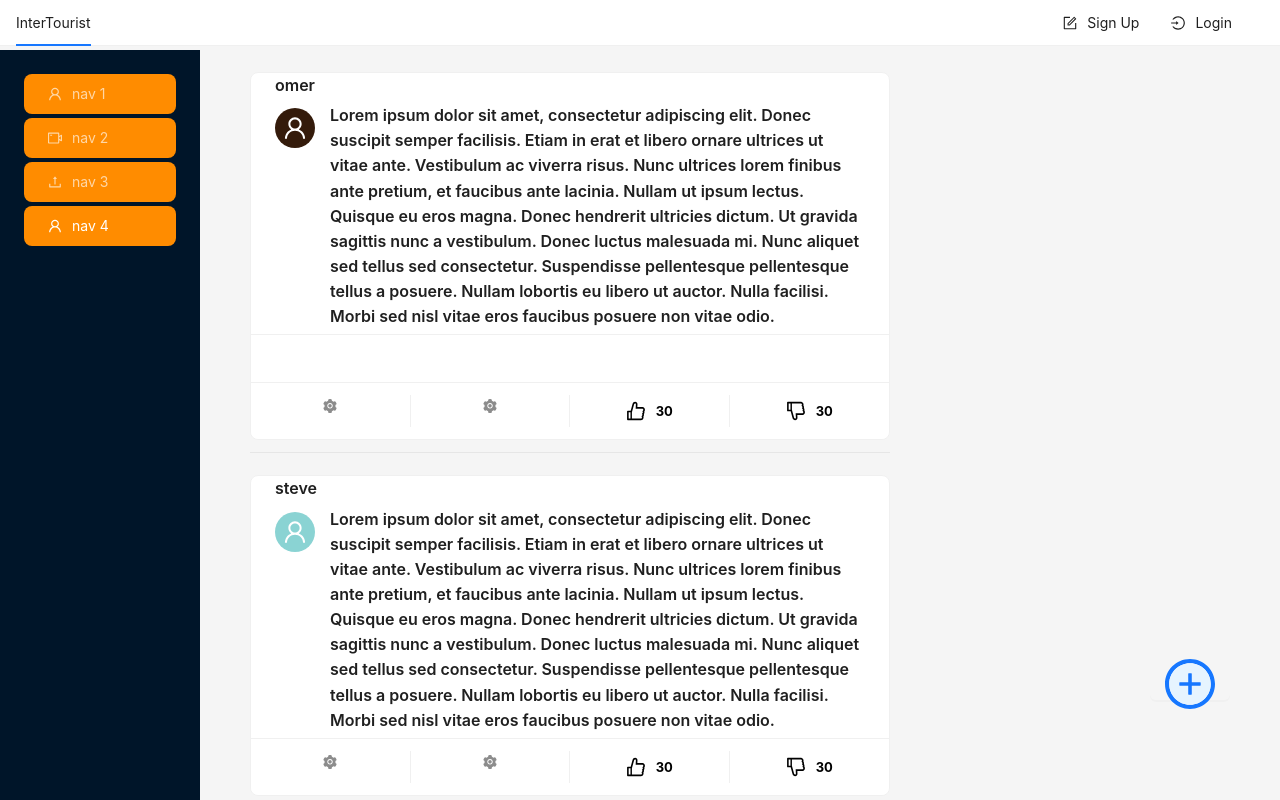
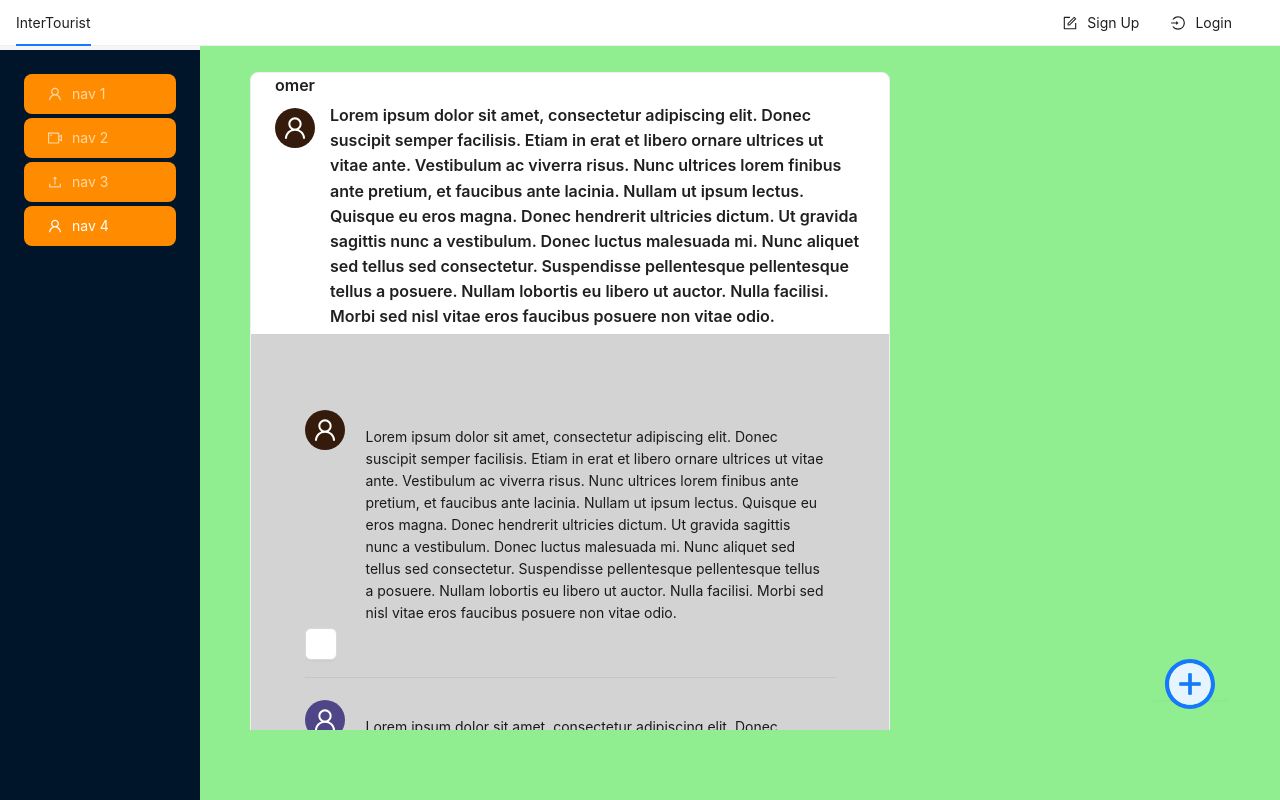
Before and after one commit to tcivie/project_management_frontend, a React (Create React App) app: page /chat in a window 1280 px wide. Built offline with nearby package versions, Linux system fonts and the light colour scheme; what pigeon-maps would draw is missing.

Commit message:
Initial addition of in post comments

```diff
--- a/src/components/Chat/Post.js
+++ b/src/components/Chat/Post.js
@@ -7,10 +7,13 @@ import {
 } from '@ant-design/icons';
 import ToggleIcon from './chatComponents/toggleIcon';
 import stringToRGB from '../../utils/colors';
+import PostComment from './chatComponents/comment';
+import PostComments from './chatComponents/postComments';
 
 function Post({
   msgID, username, content, userImageUrl, comments,
 }) {
+  console.log('comments:', comments);
   const usefullButton = (
     <Tooltip
       align={{
@@ -62,7 +65,7 @@ function Post({
     >
       <div style={{ marginTop: 10, width: '50vw' }}>
         <Card
-          bodyStyle={{ display: comments ? 'flex' : 'none' }}
+          bodyStyle={{ display: comments ? 'content' : 'none', backgroundColor: 'lightgrey' }}
           title={(
             <div style={{ display: 'grid' }}>
               <div style={{ gridColumn: 1 }}>
@@ -89,7 +92,9 @@ function Post({
             <SettingFilled key="setting" />,
             <SettingFilled key="edit" />,
             usefullButton, unusefullButton]}
-        />
+        >
+          <PostComments messages={comments} />
+        </Card>
       </div>
     </List.Item>
   );
--- /dev/null
+++ b/src/components/Chat/chatComponents/comment.js
@@ -0,0 +1,46 @@
+import { UserOutlined } from '@ant-design/icons';
+import {
+  Avatar, Button, Input, List,
+} from 'antd';
+import { useState } from 'react';
+import stringToRGB from '../../../utils/colors';
+
+export default function PostComment({
+  content, ref, username, userImageUrl,
+}) {
+  const [editMode, SetEditMode] = useState(false);
+  const ToggleEdit = () => {
+    SetEditMode((oldVal) => !oldVal);
+  };
+  console.log('post comment:', content);
+  return (
+    <List.Item>
+      <div style={{ display: 'flex', alignItems: 'baseline' }}>
+        <Avatar
+          alt={username ? username[0] : ''}
+          size="large"
+          src={userImageUrl}
+          icon={userImageUrl ? null : <UserOutlined />}
+          style={{
+            flex: 'none', backgroundColor: stringToRGB(username), marginRight: 10, marginTop: 10,
+          }}
+        />
+        <Input.TextArea
+          autoSize
+          readOnly={!editMode}
+          style={{
+            backgroundColor: editMode ? 'white' : 'lightgray',
+            resize: 'none',
+            overflow: 'hidden',
+            wordWrap: 'break-word',
+            whiteSpace: 'pre-wrap',
+            maxWidth: '40vw',
+          }}
+          bordered={editMode}
+          defaultValue={content}
+        />
+      </div>
+      <Button onClick={ToggleEdit} />
+    </List.Item>
+  );
+}
--- /dev/null
+++ b/src/components/Chat/chatComponents/postComments.js
@@ -0,0 +1,23 @@
+import { List } from 'antd';
+import VirtualList from 'rc-virtual-list';
+import PostComment from './comment';
+
+export default function PostComments({ messages }) {
+  return (
+    <div>
+      <List itemLayout="vertical">
+        <VirtualList
+          data={messages}
+          height={window.innerHeight}
+          style={{ padding: '5%' }}
+        >
+          {
+             (item) => (
+               <PostComment content={item.content} username={item.username} />
+             )
+             }
+        </VirtualList>
+      </List>
+    </div>
+  );
+}
--- a/src/pages/ChatPage.js
+++ b/src/pages/ChatPage.js
@@ -8,15 +8,27 @@ import VirtualList from 'rc-virtual-list';
 import Post from '../components/Chat/Post';
 import Poster from '../components/Chat/Poster';
 
+const lorem = 'Lorem ipsum dolor sit amet, consectetur adipiscing elit. Donec suscipit semper facilisis. Etiam in erat et libero ornare ultrices ut vitae ante. Vestibulum ac viverra risus. Nunc ultrices lorem finibus ante pretium, et faucibus ante lacinia. Nullam ut ipsum lectus. Quisque eu eros magna. Donec hendrerit ultricies dictum. Ut gravida sagittis nunc a vestibulum. Donec luctus malesuada mi. Nunc aliquet sed tellus sed consectetur. Suspendisse pellentesque pellentesque tellus a posuere. Nullam lobortis eu libero ut auctor. Nulla facilisi. Morbi sed nisl vitae eros faucibus posuere non vitae odio.';
 const {
   Sider,
 } = Layout;
 function App() {
   const [messages] = useState([Post({
-    comments: 'dsa', username: 'omer', isUsefull: true, content: 'Lorem ipsum dolor sit amet, consectetur adipiscing elit. Donec suscipit semper facilisis. Etiam in erat et libero ornare ultrices ut vitae ante. Vestibulum ac viverra risus. Nunc ultrices lorem finibus ante pretium, et faucibus ante lacinia. Nullam ut ipsum lectus. Quisque eu eros magna. Donec hendrerit ultricies dictum. Ut gravida sagittis nunc a vestibulum. Donec luctus malesuada mi. Nunc aliquet sed tellus sed consectetur. Suspendisse pellentesque pellentesque tellus a posuere. Nullam lobortis eu libero ut auctor. Nulla facilisi. Morbi sed nisl vitae eros faucibus posuere non vitae odio.',
+    comments: [
+      { username: 'omer', content: lorem },
+      { username: 'omer2', content: lorem },
+      { username: 'omer', content: lorem },
+      { username: 'omer2', content: lorem },
+      { username: 'omer', content: lorem },
+      { username: 'omer2', content: lorem },
+      { username: 'omer', content: lorem },
+      { username: 'omer2', content: lorem }],
+    username: 'omer',
+    isUsefull: true,
+    content: lorem,
   }),
-  Post({ username: 'steve', isUsefull: true, content: 'Lorem ipsum dolor sit amet, consectetur adipiscing elit. Donec suscipit semper facilisis. Etiam in erat et libero ornare ultrices ut vitae ante. Vestibulum ac viverra risus. Nunc ultrices lorem finibus ante pretium, et faucibus ante lacinia. Nullam ut ipsum lectus. Quisque eu eros magna. Donec hendrerit ultricies dictum. Ut gravida sagittis nunc a vestibulum. Donec luctus malesuada mi. Nunc aliquet sed tellus sed consectetur. Suspendisse pellentesque pellentesque tellus a posuere. Nullam lobortis eu libero ut auctor. Nulla facilisi. Morbi sed nisl vitae eros faucibus posuere non vitae odio.' }),
-  Post({ username: 'steven', isUsefull: true, content: 'Lorem ipsum dolor sit amet, consectetur adipiscing elit. Donec suscipit semper facilisis. Etiam in erat et libero ornare ultrices ut vitae ante. Vestibulum ac viverra risus. Nunc ultrices lorem finibus ante pretium, et faucibus ante lacinia. Nullam ut ipsum lectus. Quisque eu eros magna. Donec hendrerit ultricies dictum. Ut gravida sagittis nunc a vestibulum. Donec luctus malesuada mi. Nunc aliquet sed tellus sed consectetur. Suspendisse pellentesque pellentesque tellus a posuere. Nullam lobortis eu libero ut auctor. Nulla facilisi. Morbi sed nisl vitae eros faucibus posuere non vitae odio.' })]);
+  Post({ username: 'steve', isUsefull: true, content: lorem }),
+  Post({ username: 'steven', isUsefull: true, content: lorem })]);
 
   return (
     <Layout>
@@ -35,13 +47,16 @@ function App() {
           )}
         />
       </Sider>
-      <div style={{ height: window.innerHeight, overflowY: 'hidden' }}>
+      <div style={{
+        backgroundColor: 'lightgreen', height: '100vh', overflowY: 'hidden', width: '-webkit-fill-available',
+      }}
+      >
         {!messages
           ? <Empty style={{ position: 'relative' }} />
           : (
-            <List itemLayout="vertical">
+            <List itemLayout="vertical" style={{ }}>
               <VirtualList
-                height={window.innerHeight}
+                height="85vh"
                 data={messages}
                 style={{ padding: '50px' }}
               >
```
